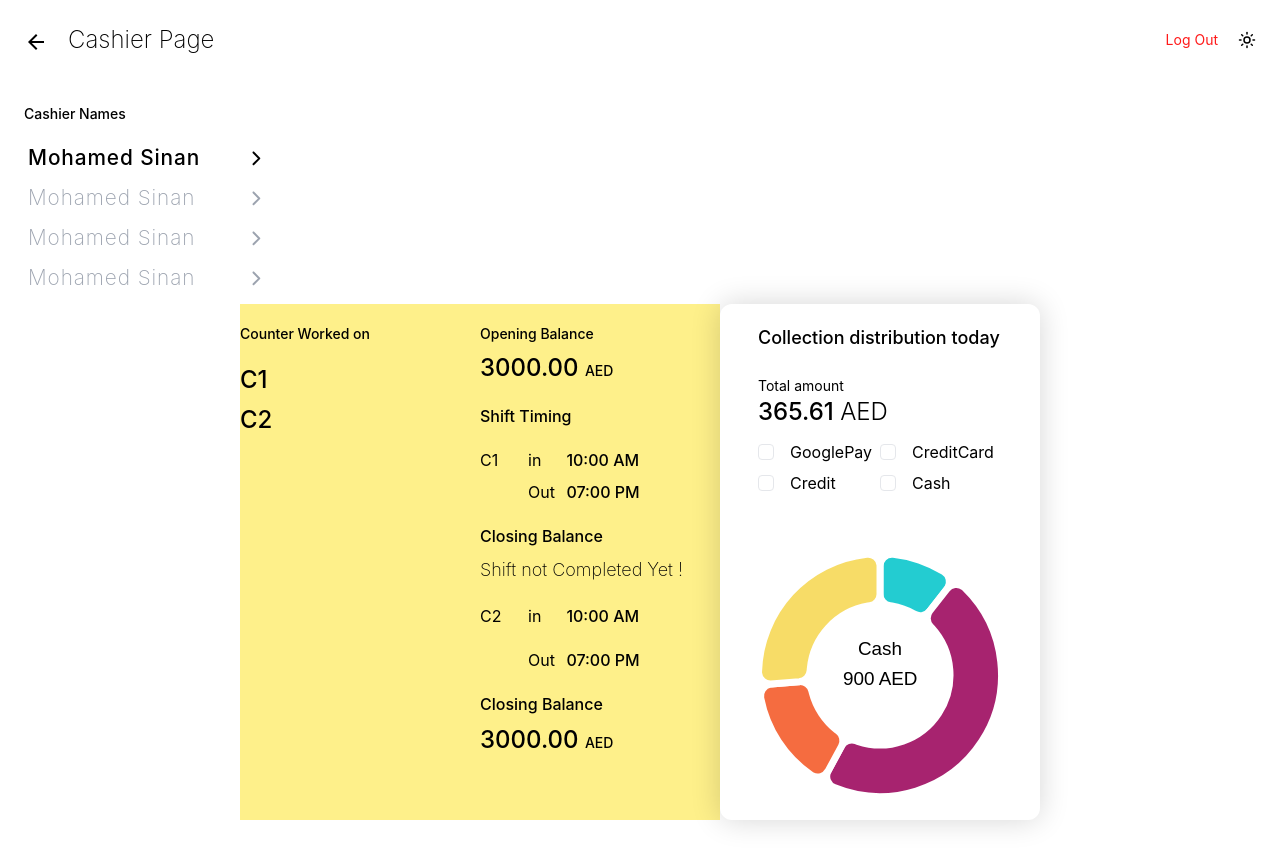
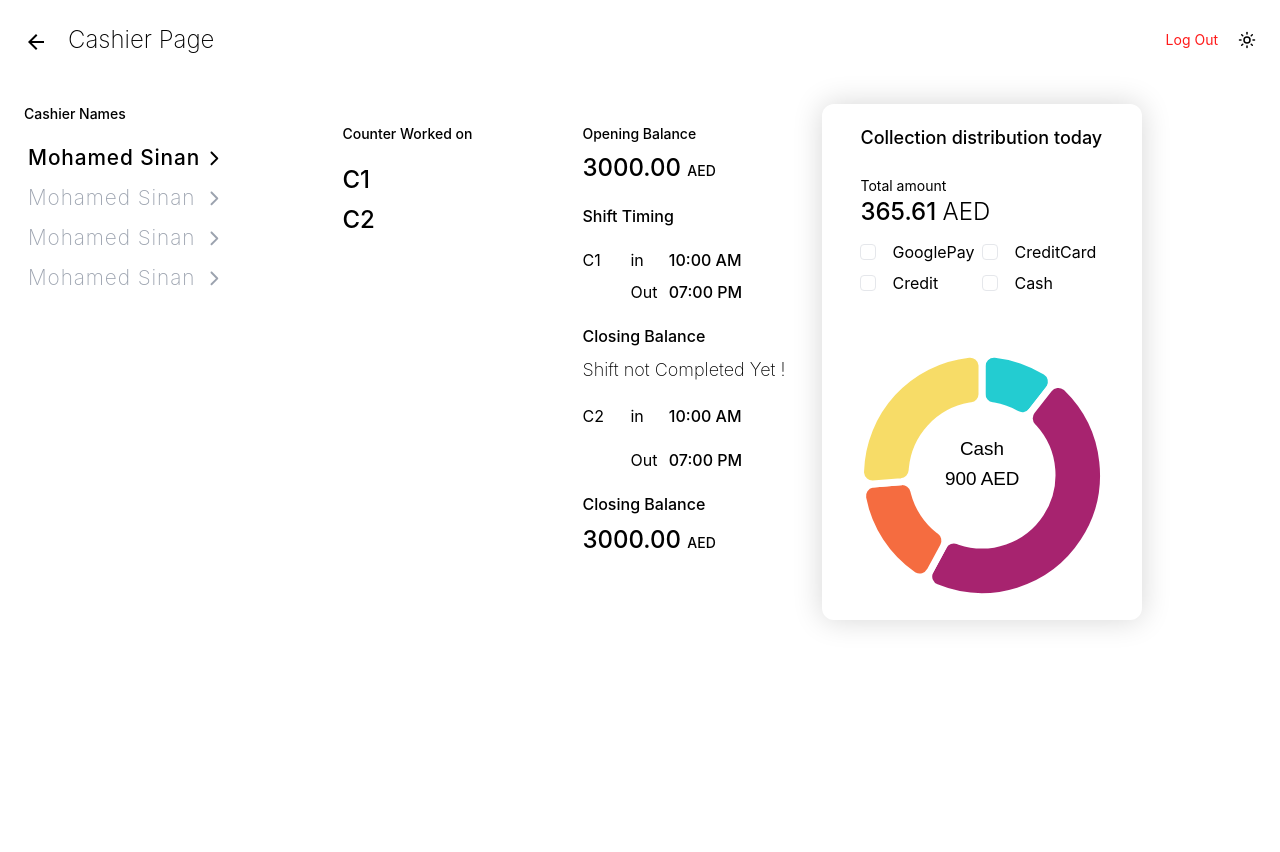
Before and after one commit to ZEUZ8/Forza-Report, a React (Vite) app: page /cashier in a window 1280 px wide. After the commit the page ends 800 px from the top, so only its background shows below. Built offline with nearby package versions, Linux system fonts and the light colour scheme.

Commit message:
updated the page

```diff
--- a/src/components/CashierReport.jsx
+++ b/src/components/CashierReport.jsx
@@ -80,7 +80,7 @@ const CashierReport = () => {
   const [counters, setCounters] = useState([1, 2]);
   return (
     <>
-      <div className=" text-black dark:text-white ">
+      <div className="flex text-black dark:text-white ">
         <div className="w-[20%]">
           <div className="w-full  flex flex-col gap-2 ">
             <div className="grid w-full">
@@ -119,7 +119,7 @@ const CashierReport = () => {
         </div>
 
         <div className=" p-2 w-full flex justify-center ">
-          <div className=" w-[30rem] grid grid-cols-10 pt-5 bg-yellow-200">
+          <div className=" w-[30rem] grid grid-cols-10 pt-5 ">
             <div className="col-span-5">
               <p className="pb-5 text-sm font-medium">Counter Worked on</p>
               <h1 className="text-2xl font-medium pb-2">C1</h1>
```
